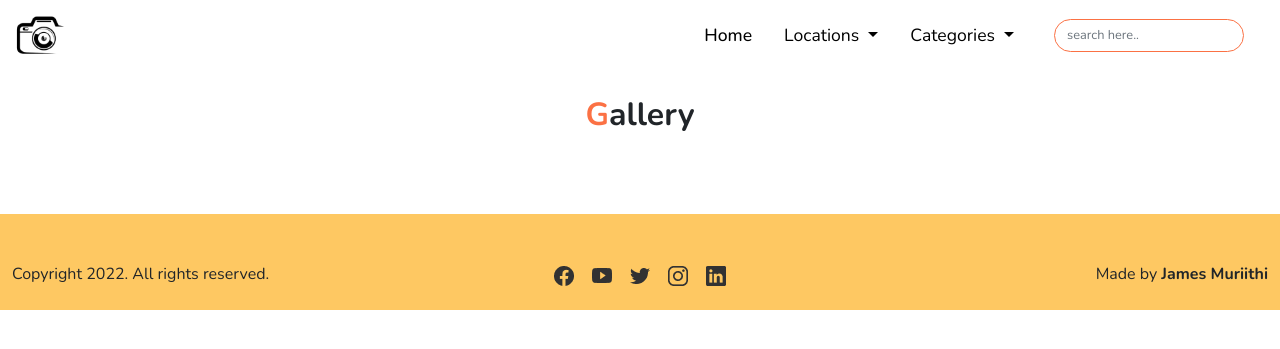
After one commit to james-muriithi/django-gallery, a Django app: template app/templates/gallery.html in a window 1280 px wide. The commit adds this page. Shown: the top 349 px of the page. Run offline with Django 4.2, Linux system fonts and the light colour scheme; the template is opened without the code that fills it, so the values that code supplies are empty; some libraries are stand-ins or nearby versions; some web fonts are replaced.

Commit message:
added gallery page

```diff
--- /dev/null
+++ b/app/templates/gallery.html
@@ -0,0 +1,6 @@
+{% extends 'base.html' %}
+{% load static %}
+{% block 'content' %}
+<div class="pt-5"></div>
+{% include 'partials/gallery-section.html' %}
+{% endblock %}
--- a/app/templates/partials/navbar.html
+++ b/app/templates/partials/navbar.html
@@ -41,7 +41,9 @@
                     </a>
                     <ul class="dropdown-menu dropdown-menu-dark" aria-labelledby="navbarDarkDropdownMenuLink1">
                         {% for category in categories %}
-                        <li><a class="dropdown-item" href="#">{{category}}</a></li>
+                        <li>
+                            <a class="dropdown-item" href="{% url 'category'  category_slug=category.slug %}">{{category}}</a>
+                        </li>
                         {% endfor %}
                         {% if categories.count == 1 %}
                         <p class="text-center">No categories yet</p>
```
